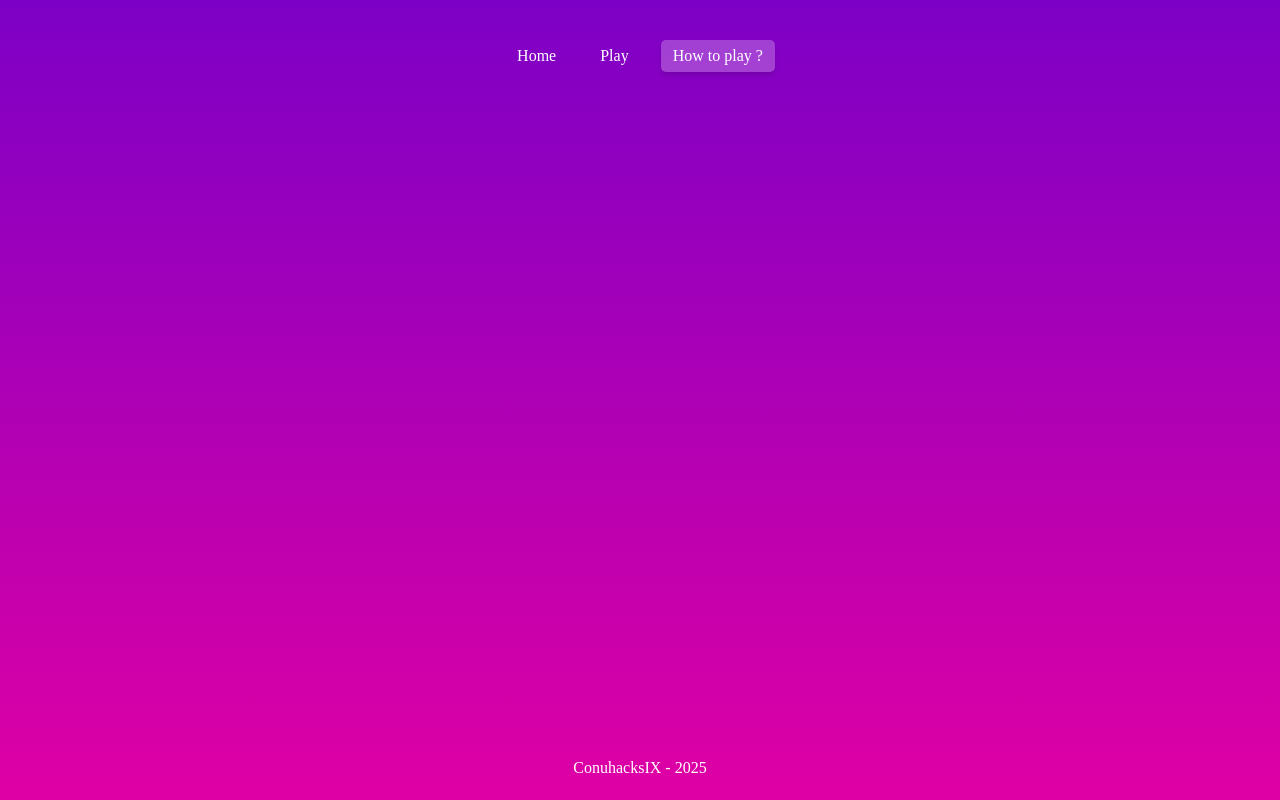
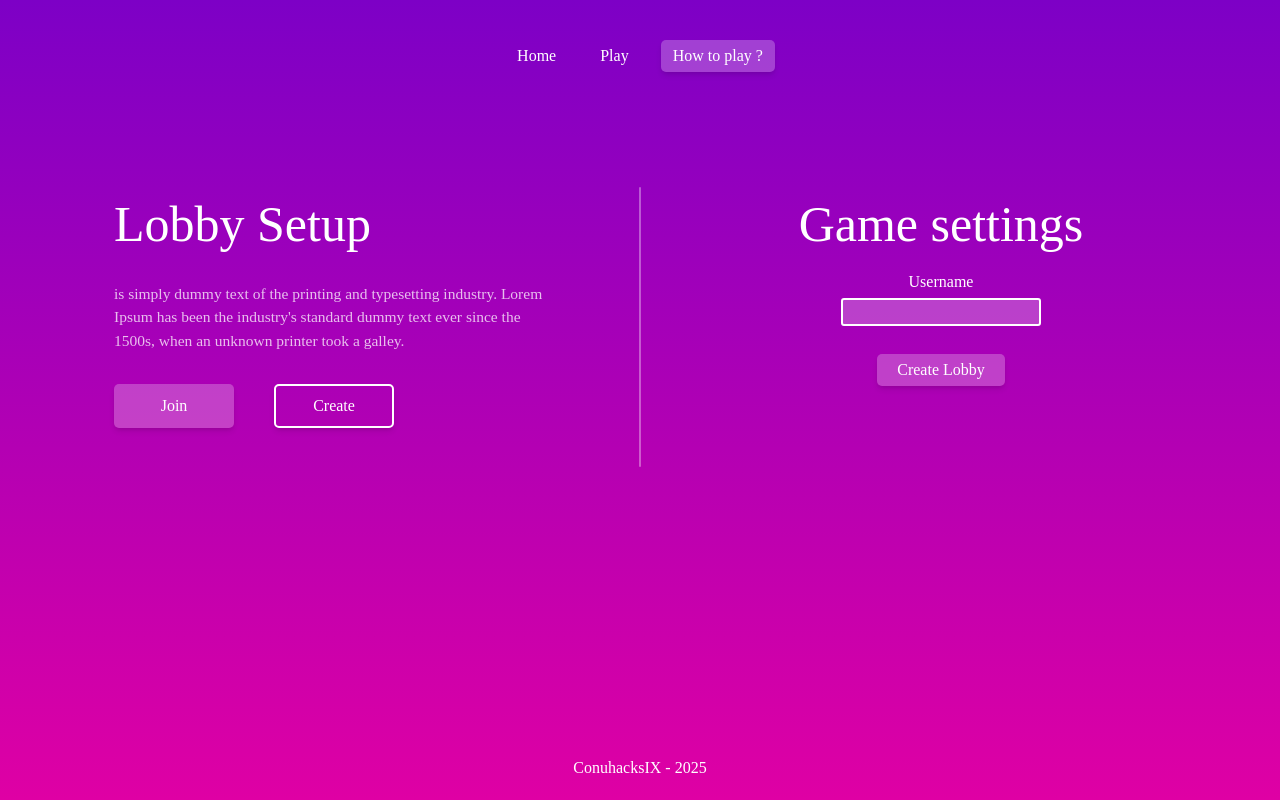
Before and after one commit to AmirDehestani/Conuhacks9, a React (Create React App) app in the folder client/: page /lobby-setup in a window 1280 px wide. Built offline with nearby package versions, Linux system fonts and the light colour scheme; a web font is replaced by a local one.

Commit message:
finished lobby setup page

```diff
--- a/client/src/App.js
+++ b/client/src/App.js
@@ -3,6 +3,7 @@ import { BrowserRouter as Router, Route, Routes } from 'react-router-dom';
 import Home from './components/Home';
 import NavBar from './components/NavBar';
 import Footer from './components/footer';
+import LobbySetup from './components/LobbySetup';
 
 function App() {
   return (
@@ -12,8 +13,8 @@ function App() {
           <NavBar />
           <Routes>
             <Route path="/" element={<Home />} />
-            <Route path="/info" element={<div>Info Page</div>} />
-            <Route path="/createJoin" element={<div>Create or Join</div>} />
+            <Route path="/howtoplay" element={<div>How to play</div>} />
+            <Route path="/lobby-setup" element={<LobbySetup />} />
             <Route path="/lobby" element={<div>Lobby Page</div>} />
           </Routes>
         </div>
--- a/client/src/components/Home.jsx
+++ b/client/src/components/Home.jsx
@@ -17,7 +17,7 @@ function Home() {
             It has survived not only five.
           </div>
 
-          <a href='/createjoin' className='cherrybomb text-white px-5 py-2 bg-[rgba(255,255,255,0.25)] w-[120px] rounded-[5px] shadow-md mt-3 hover:scale-[105%] cursor-pointer ease-in-out duration-300'>Play Game</a>
+          <a href='/lobby-setup' className='cherrybomb text-white px-5 py-2 bg-[rgba(255,255,255,0.25)] w-[120px] rounded-[5px] shadow-md mt-3 hover:scale-[105%] cursor-pointer ease-in-out duration-300'>Play Game</a>
         </div>
 
         <div>
--- /dev/null
+++ b/client/src/components/LobbySetup.jsx
@@ -0,0 +1,93 @@
+import React from 'react'
+import { useState } from 'react'
+
+function LobbySetup() {
+
+    const [activeSection, setActiveSection] = useState('createLobby')
+
+    function activateCreateLobbySection(){
+        setActiveSection('createLobby');
+    }
+
+    function activateJoinLobbyCodeSection(){
+        setActiveSection('joinLobbyCode');
+    }
+
+
+  return (
+    <div className='pt-[75px]'>
+        <div className='flex flex-row justify-center gap-[75px]'>
+            <div className='w-[450px] h-[280px] cherrybomb text-white flex flex-col gap-5'>
+                <div className='text-[50px]'>Lobby Setup</div>
+                <div className='opacity-75 text-[15.5px]'>
+                    is simply dummy text of the printing and typesetting industry.
+                    Lorem Ipsum has been the industry's standard dummy text ever since the 1500s,
+                    when an unknown printer took a galley.
+                </div>
+                <div className='flex flex-row gap-10'>
+                    <button className='cherrybomb text-white px-5 py-2 bg-[rgba(255,255,255,0.25)] w-[120px] rounded-[5px] shadow-md mt-3 hover:scale-[105%] cursor-pointer ease-in-out duration-300' onClick={()=>{activateJoinLobbyCodeSection()}}>Join</button>
+                    <button className='cherrybomb text-white px-5 py-2 border-2 border-white w-[120px] rounded-[5px] shadow-md mt-3 hover:scale-[105%] cursor-pointer ease-in-out duration-300' onClick={()=> {activateCreateLobbySection()}}>Create</button>
+                </div>
+            </div>
+            <div className='bg-white w-[2px] h-[280px] rounded-full opacity-[35%]'></div>
+            <div className='w-[450px] h-[280px]'>
+
+                {activeSection === 'createLobby' ?
+
+                /* Create Lobby Section */
+                <div className='cherrybomb text-white flex flex-col gap-2 text-center'>
+                    <div className='text-[50px]'>Game settings</div>
+                    <div className='flex flex-col gap-1'>
+                        <p>Username</p>
+                        <div className='flex justify-center'>
+                            <input className='bg-[rgba(255,255,255,0.25)] border-2 border-white rounded-[3px] pl-3 w-[200px]' type="text" />
+                        </div>
+                    </div>
+
+                    <div className='mt-5'>
+                        <button className='cherrybomb text-white bg-[rgba(255,255,255,0.25)] px-5 py-1 rounded-[5px] shadow-md hover:scale-[105%] cursor-pointer ease-in-out duration-300'>Create Lobby</button>
+                    </div>
+
+                </div> : activeSection === 'joinLobbyCode'?
+
+                /* join Lobby Section */
+                <div>
+
+                    <div className='cherrybomb text-white flex flex-col gap-2 text-center'>
+                        <div className='text-[50px]'>Join the game</div>
+                        <div className='flex flex-col gap-1'>
+                            <p>Username</p>
+
+                            <div className='flex justify-center'>
+                                <input className='bg-[rgba(255,255,255,0.25)] border-2 border-white rounded-[3px] pl-3 w-[200px]' type="text" />
+                            </div>
+
+                        </div>
+
+                        <div className='flex flex-col gap-1'>
+                            <p>Lobby Code</p>
+                            <div className='flex justify-center'>
+                                <input className='bg-[rgba(255,255,255,0.25)] border-2 border-white rounded-[3px] pl-3 w-[200px]' type="text" />
+                            </div>
+                        </div>
+
+                        <div className='mt-2'>
+                            <button className='cherrybomb text-white bg-[rgba(255,255,255,0.25)] px-5 py-1 rounded-[5px] shadow-md hover:scale-[105%] cursor-pointer ease-in-out duration-300'>Join</button>
+                        </div>
+
+                    </div>
+
+
+                </div> :
+
+                /* Error */
+                <div>error</div>
+
+                }
+            </div>
+        </div>
+    </div>
+  )
+}
+
+export default LobbySetup
--- a/client/src/components/NavBar.jsx
+++ b/client/src/components/NavBar.jsx
@@ -5,8 +5,8 @@ function NavBar() {
     <div className='flex justify-center py-10'>
         <div className='cherrybomb text-white flex flex-row gap-5'>
             <a className='px-3 py-1 hover:scale-[105%] cursor-pointer ease-in-out duration-300' href="/">Home</a>
-            <a className='px-3 py-1 hover:scale-[105%] cursor-pointer ease-in-out duration-300' href="/createJoin">Play</a>
-            <a className='bg-[rgba(255,255,255,0.25)] rounded-[5px] shadow-md hover:scale-[105%] cursor-pointer ease-in-out duration-300 px-3 py-1' href="/info">How to play ?</a>
+            <a className='px-3 py-1 hover:scale-[105%] cursor-pointer ease-in-out duration-300' href="/lobby-setup">Play</a>
+            <a className='bg-[rgba(255,255,255,0.25)] rounded-[5px] shadow-md hover:scale-[105%] cursor-pointer ease-in-out duration-300 px-3 py-1' href="/howtoplay">How to play ?</a>
         </div>
     </div>
   )
```
